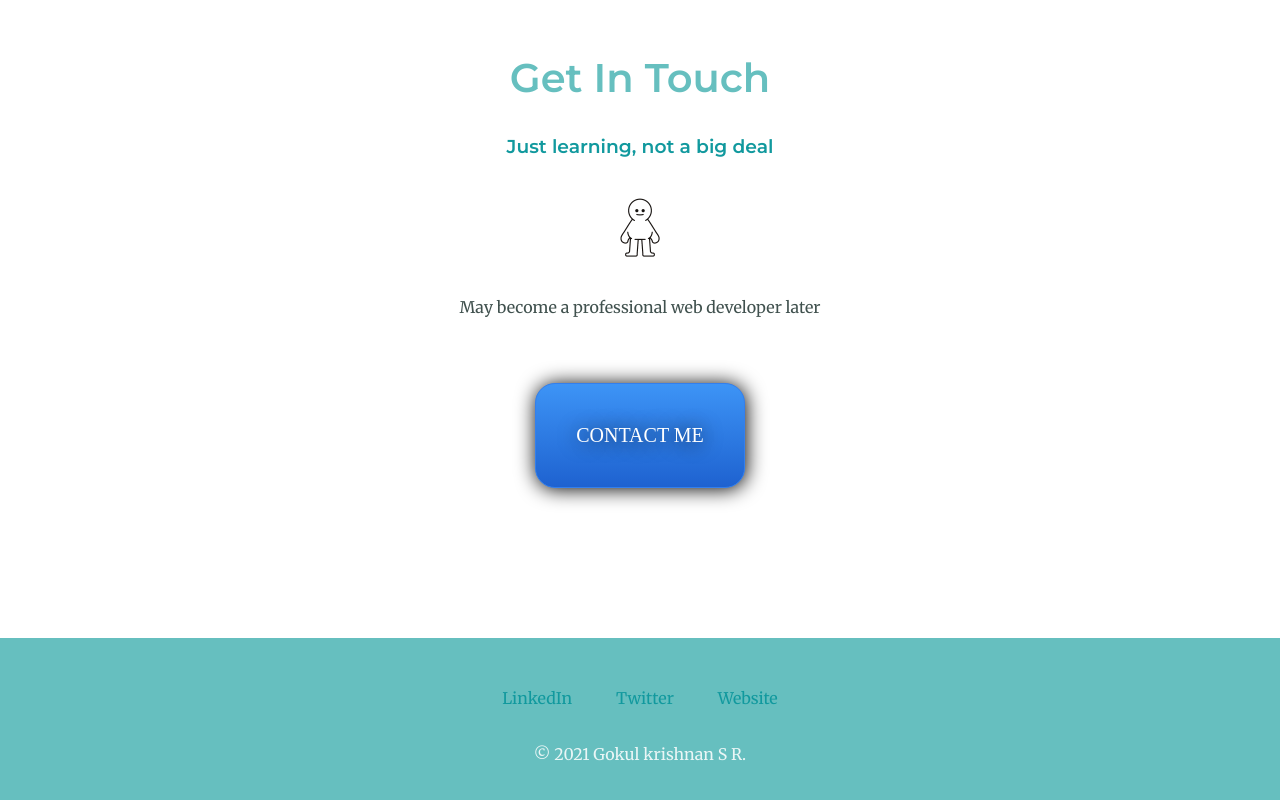
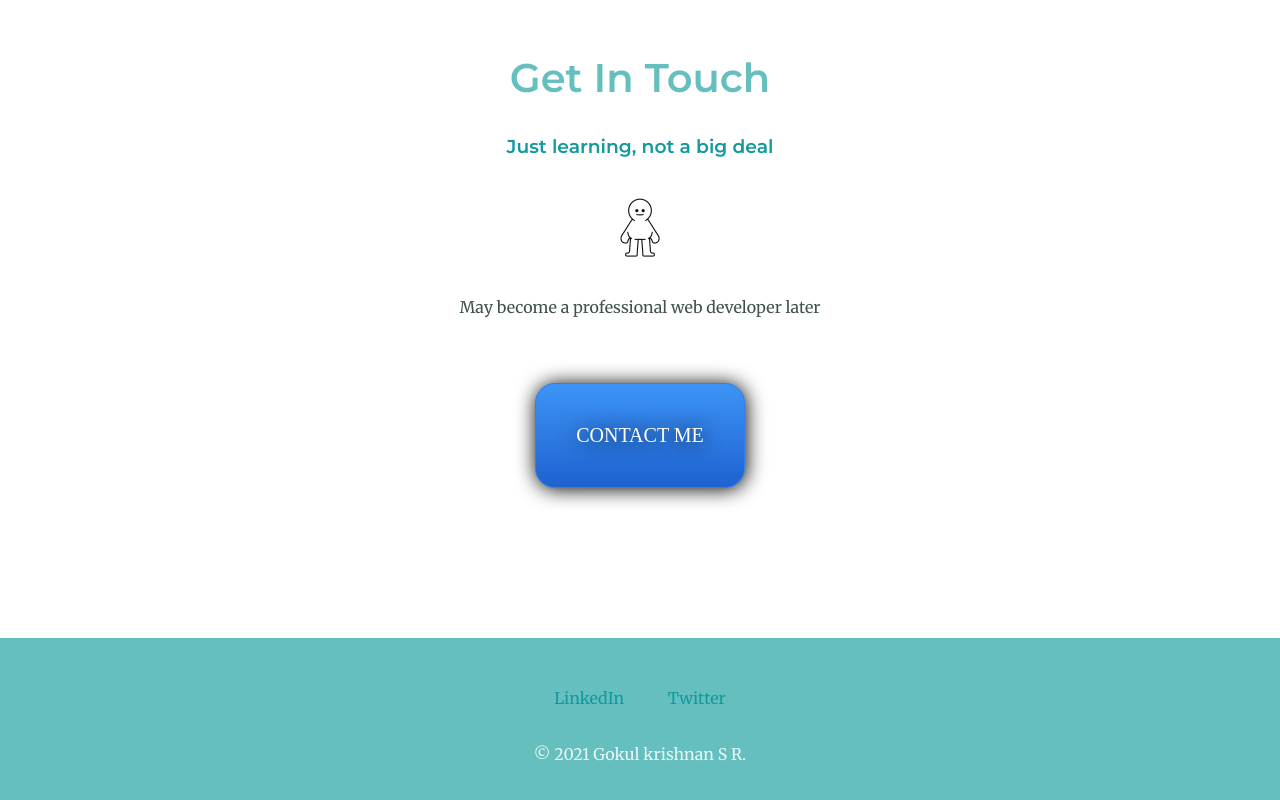
Before and after one commit to Gokulkrishjxt/cvn, a plain HTML site: page index.html in a window 1280 px wide. Shown: the part 2035-2835 px from the top of the page. Drawn offline with Linux system fonts and the light colour scheme.

Commit message:
Update index.html

```diff
--- a/index.html
+++ b/index.html
@@ -56,9 +56,9 @@
 
 
           <div class="bottom-container">
-            <a class="footer-link" href="https://www.linkedin.com/">LinkedIn</a>
-            <a class="footer-link" href="https://twitter.com/">Twitter</a>
-            <a class="footer-link" href="https://www.appbrewery.co/">Website</a>
+            <a class="footer-link" href="https://www.linkedin.com/in/gokul-krishnan-s-r-0a3a281b1">LinkedIn</a>
+            <a class="footer-link" href="https://twitter.com/GokulKr64429937">Twitter</a>
+
             <p>© 2021 Gokul krishnan S R.</p>
           </div>
 
```
